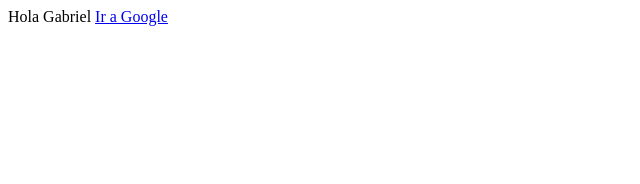
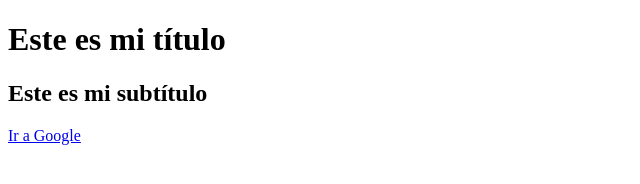
Before and after one commit to Gabrielnz/platzi-vuejs, a plain HTML site: page index.html in a window 1280 px wide. Shown: the whole page, without its empty margins (0-640 px from the left). Drawn offline with nearby package versions, Linux system fonts and the light colour scheme.

Commit message:
Probando condicionales

```diff
--- a/1.hola-mundo.html
+++ b/index.html
@@ -5,8 +5,11 @@
 </head>
 <body>
     <div id="app">
-        Hola {{ nombre }}
-        <a :href="url" target="_blank">{{ pagina }}</a>
+        <template v-if="mostrar">
+            <h1>Este es mi título</h1>
+            <h2>Este es mi subtítulo</h2>
+            <a :href="url" target="_blank">{{ pagina }}</a>
+        </template>
     </div>
 
     <script src="https://unpkg.com/vue"></script>
@@ -14,9 +17,9 @@
         let app = new Vue({
             el: '#app',
             data: {
-                nombre: 'Gabriel',
                 pagina: 'Ir a Google',
-                url: 'https://google.com'
+                url: 'https://google.com',
+                mostrar: true
             }
         })
     </script>
```
